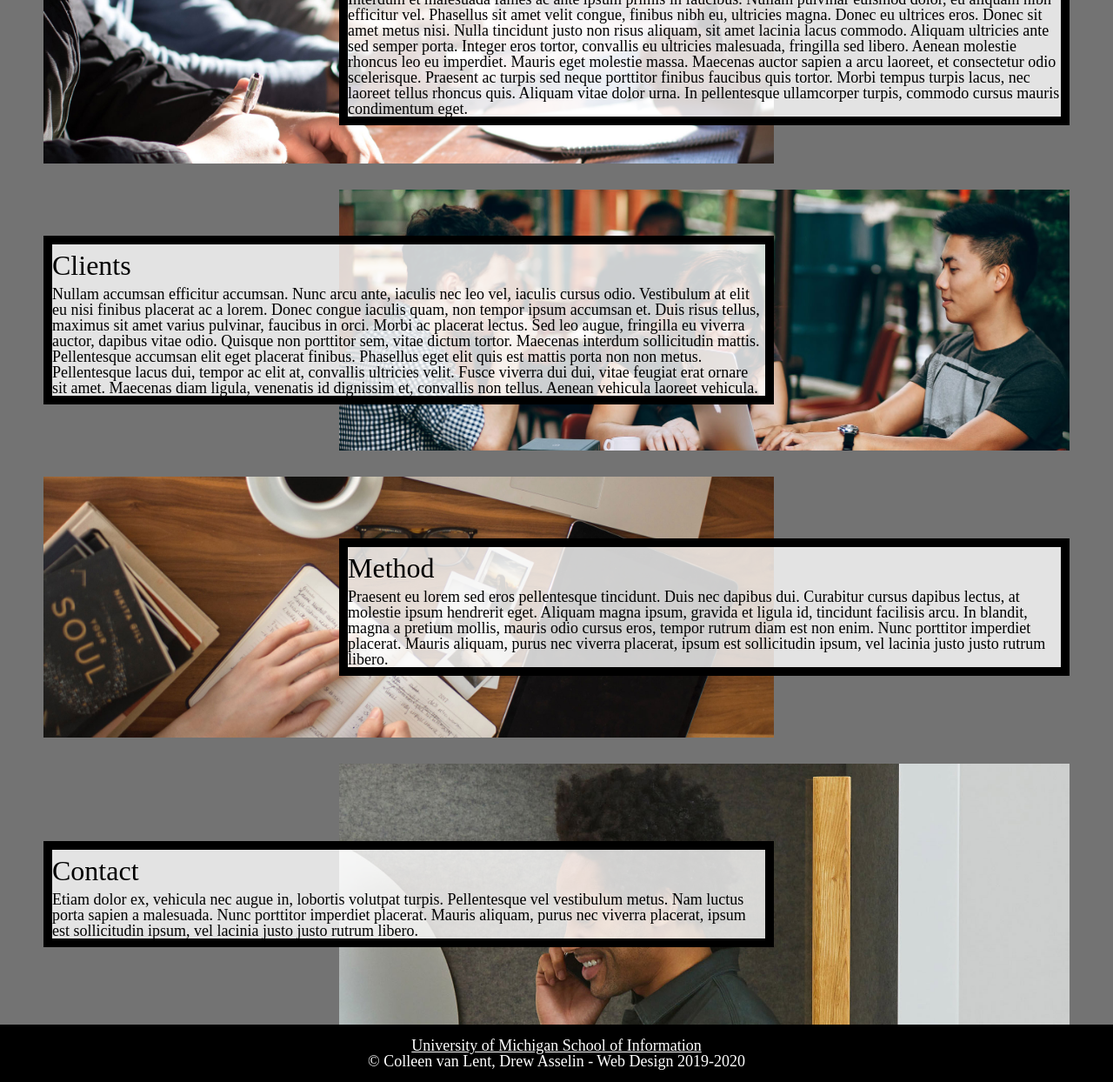
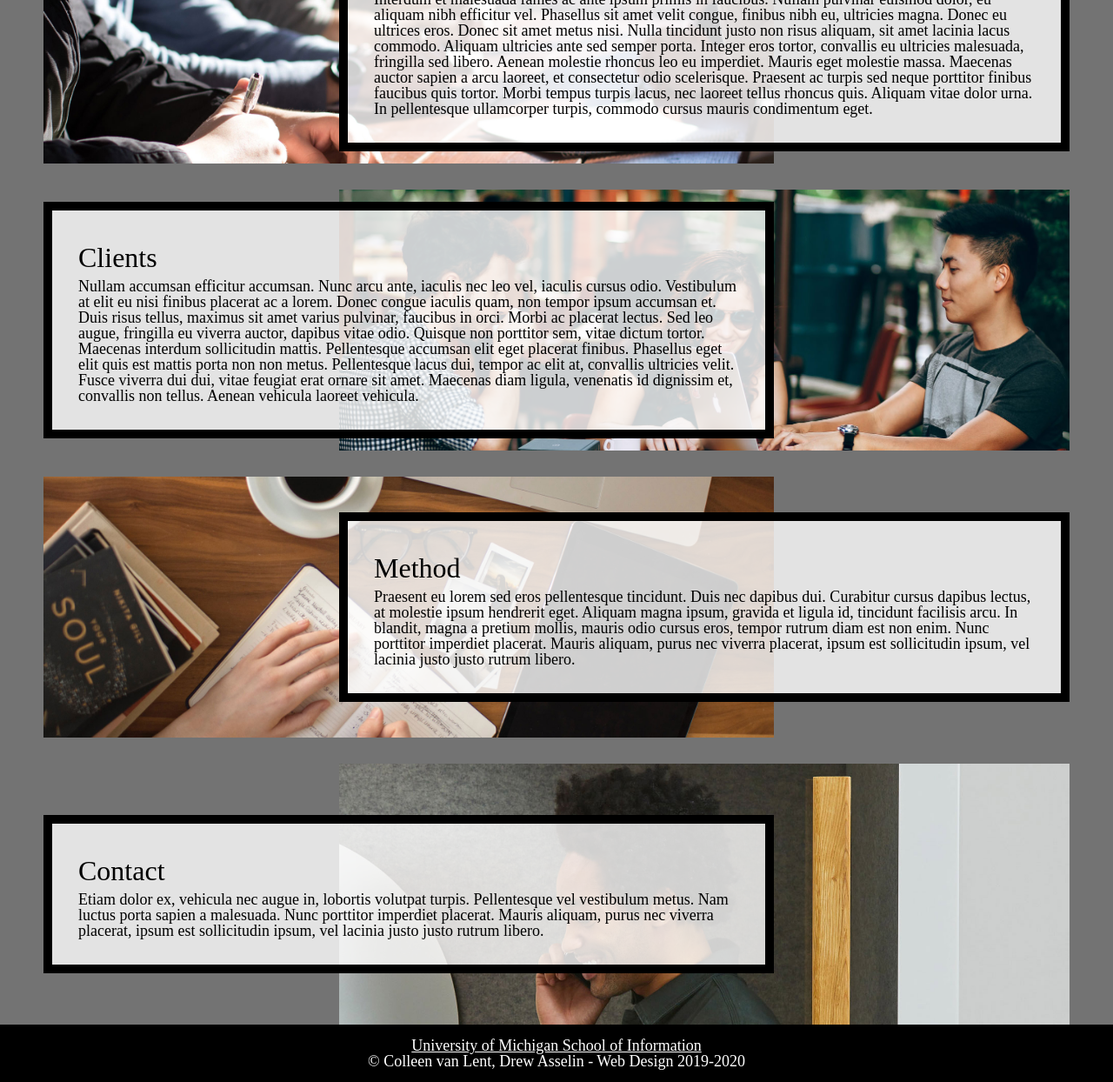
Before and after one commit to philmendez/homework3-2022, a plain HTML site: page index.html in a window 1280 px wide. Shown: the part 590-1834 px from the top of the page at 87% size. Drawn offline with Linux system fonts and the light colour scheme.

Commit message:
Add files via upload

```diff
--- a/css/style.css
+++ b/css/style.css
@@ -123,19 +123,19 @@ nav a:focus {
   grid-column: 2 / 3;
 }
 .about, .about-image {
+  grid-row: 1 / span 1;
+}
+
+.clients, .clients-image {
   grid-row: 2 / span 1;
 }
 
-.clients, .clients-image {
+.method, .method-image {
   grid-row: 3 / span 1;
 }
 
-.method, .method-image {
+.contact, .contact-image {
   grid-row: 4 / span 1;
-}
-
-.contact, .contact-image {
-  grid-row: 5 / span 1;
 }
 
 
@@ -154,7 +154,7 @@ overflow: hidden;
 align-self: center;
 max-height: 25vh;
 overflow: scroll;
-padding: 0;
+/* padding: 0; */
 }
 
   /* THIS IS WHERE THE DESKTOP VIEW BEGINSSSSSSSSS */
@@ -182,7 +182,7 @@ padding: 0;
   .container {
     grid-template-columns: 50px auto 500px auto 50px;
     grid-template-rows: 300px 300px 300px 300px;
-    row-gap: 30px;
+    /* row-gap: 30px; */
   }
   .about, .clients, .method, .contact {
     grid-column: 3 / span 2;
```
